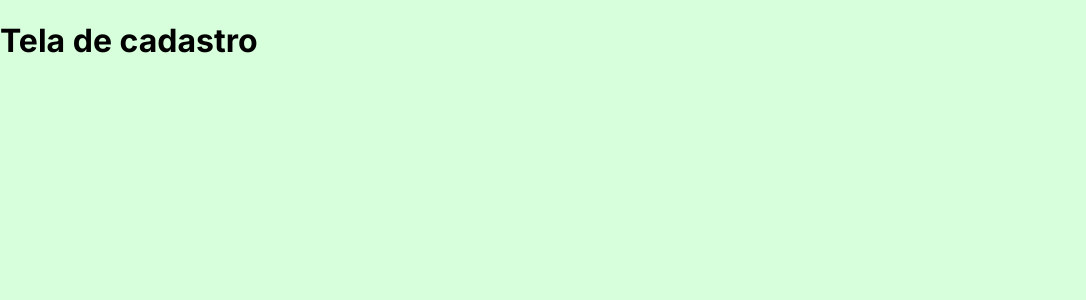
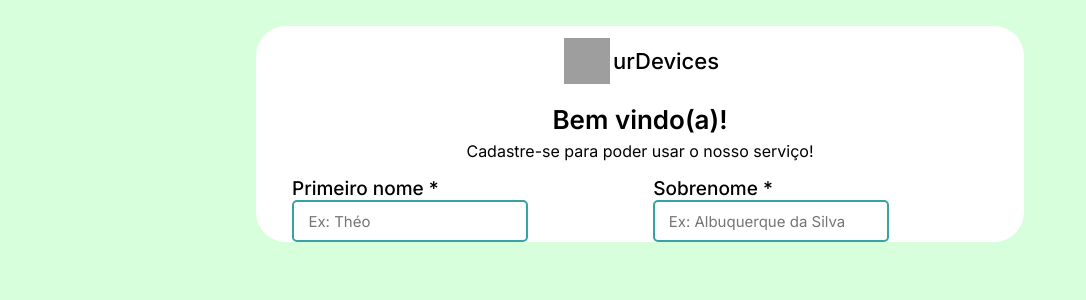
Before and after one commit to theobarretosilva/urDevices, a React (Vite) app in the folder urDevices/: page /cadastroUsu in a window 1280 px wide. Shown: the top 300 px of the page, without its empty margins (0-1086 px from the left). Built offline with nearby package versions, Linux system fonts and the light colour scheme; grey boxes are pictures that could not be loaded; a web font is replaced by a local one.

Commit message:
fazendo tela de cadastro

```diff
--- /dev/null
+++ b/urDevices/src/components/FormCadastro/FormCadastro.jsx
@@ -0,0 +1,21 @@
+import { InputStyled, LabelStyled } from "../FormLogin/FormLogin.styles"
+import { DivDentroInputStyled, DivGeralStyled, DivInputStyled } from "./FormCadastro.styles"
+
+export const FormCadastro = () => {
+    return(
+        <DivGeralStyled>
+            <form>
+                <DivInputStyled>
+                    <DivDentroInputStyled>
+                        <LabelStyled>Primeiro nome *</LabelStyled>
+                        <InputStyled type={"text"} placeholder="Ex: Théo"/>
+                    </DivDentroInputStyled>
+                    <DivDentroInputStyled>
+                        <LabelStyled>Sobrenome *</LabelStyled>
+                        <InputStyled type={"text"} placeholder="Ex: Albuquerque da Silva"/>
+                    </DivDentroInputStyled>
+                </DivInputStyled>
+            </form>
+        </DivGeralStyled>
+    )
+}
--- /dev/null
+++ b/urDevices/src/components/FormCadastro/FormCadastro.styles.jsx
@@ -0,0 +1,18 @@
+import styled from "styled-components";
+
+export const DivGeralStyled = styled.div`
+    display: flex;
+    flex-direction: column;
+`
+
+export const DivInputStyled = styled.div`
+    display: flex;
+    flex-direction: row;
+    justify-content: space-between;
+    margin-left: 1%;
+    margin-right: 1%;
+`
+
+export const DivDentroInputStyled = styled.div`
+
+`
--- /dev/null
+++ b/urDevices/src/components/MainCadastro/MainCadastro.jsx
@@ -0,0 +1,17 @@
+import { FormCadastro } from "../FormCadastro/FormCadastro"
+import { TopLogo } from "../TopLogo/TopLogo"
+import { BemVindoStyled, MainFundoCadastroStyled, MainGeralStyled, PCadastreStyled } from "./MainCadastro.styles"
+
+export const MainCadastro = () => {
+
+    return(
+        <MainGeralStyled>
+            <MainFundoCadastroStyled>
+                <TopLogo />
+                <BemVindoStyled>Bem vindo(a)!</BemVindoStyled>
+                <PCadastreStyled>Cadastre-se para poder usar o nosso serviço!</PCadastreStyled>
+                <FormCadastro />
+            </MainFundoCadastroStyled>
+        </MainGeralStyled>
+    )
+}
--- /dev/null
+++ b/urDevices/src/components/MainCadastro/MainCadastro.styles.jsx
@@ -0,0 +1,36 @@
+import styled from "styled-components";
+
+export const MainGeralStyled = styled.main`
+    display: flex;
+    justify-content: center;
+    align-items: center;
+`
+
+export const MainFundoCadastroStyled = styled.section`
+    background: white;
+    border-radius: 30px;
+    display: flex;
+    flex-direction: column;
+    align-items: center;
+    justify-content: center;
+    margin-top: 2%;
+    margin-bottom: 2%;
+    width: 60%;
+`
+
+export const BemVindoStyled = styled.h1`
+    font-family: 'Inter', sans-serif;
+    font-weight: 600;
+    font-size: 26px;
+    color: black;
+    margin-top: 1.1%;
+    margin-bottom: 0;
+`
+
+export const PCadastreStyled = styled.p`
+    font-family: 'Inter', sans-serif;
+    font-weight: 400;
+    font-size: 16px;
+    color: black;
+    margin-top: 0.8%;
+`
--- a/urDevices/src/pages/TelaCadastro.jsx
+++ b/urDevices/src/pages/TelaCadastro.jsx
@@ -1,3 +1,5 @@
+import { MainCadastro } from "../components/MainCadastro/MainCadastro"
+
 export const TelaCadastro = () => {
-    return <h1>Tela de cadastro</h1>
+    return <MainCadastro />
 }
```
